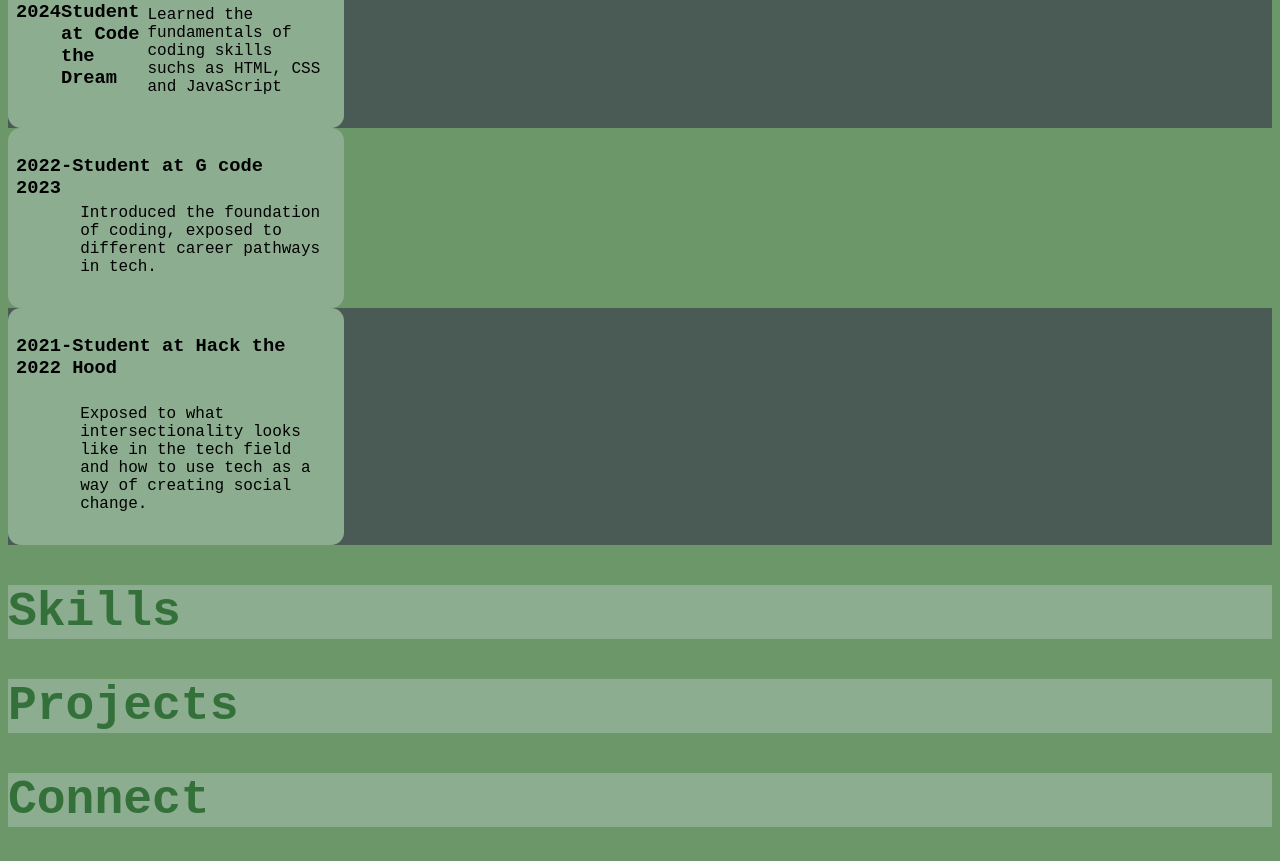
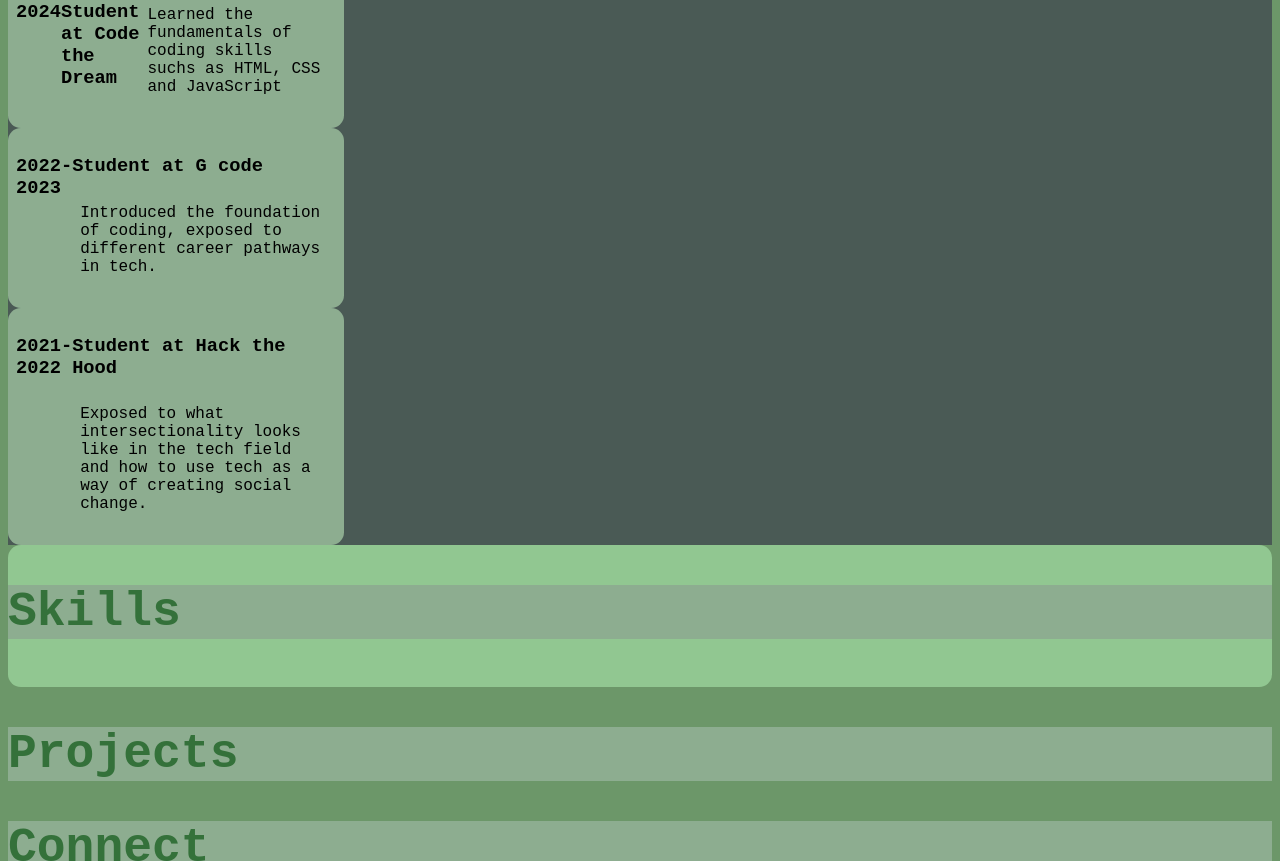
Before and after one commit to virginiarm/virginia-ramos-Io, a plain HTML site: page index.html in a window 1280 px wide. Shown: the part 1290-2151 px from the top of the page. Drawn offline with nearby package versions, Linux system fonts and the light colour scheme; a web font is replaced by a local one.

Commit message:
js added, created footer and skills

```diff
--- a/css/index.css
+++ b/css/index.css
@@ -140,6 +140,12 @@ body{
         width:100%;
     }
 }
+@media(max-width:600px){
+    .navigation{
+        width: 100%;
+        background-color:rgb(200, 175, 175) ;
+    }
+}
 @media (max-width:600px){
     .profile-picture{
         width: 100%;
@@ -159,9 +165,13 @@ body{
         background-color: rgb(74, 90, 85);
     }
 }
-@media screen and (max-width: 600px) {
-    .topnav a {
-      float: none;
-      width: 100%;
-    }
-  }
+#skills{
+    flex-direction: row;
+    background-color: rgb(145, 199, 145);
+    border-radius: 0.8rem;
+    padding-block-end: .5em;
+    padding-bottom: 0.5em;
+    display: grid;
+    grid-template-columns: repeat(auto-fit,minmax(500px,1fr));
+    gap: px;
+}
--- a/index.html
+++ b/index.html
@@ -12,7 +12,6 @@
     <link rel="stylesheet" type='text/css' href="https://cdn.jsdelivr.net/gh/devicons/devicon@latest/devicon.min.css" />
 
     <link rel="stylesheet" type='text/css' href="https://cdn.jsdelivr.net/gh/devicons/devicon@latest/devicon.min.css" />
-
     <link href="css/index.css" rel="stylesheet">
     <title>Virginia Ramos's portfolio</title>
 
@@ -47,7 +46,7 @@
                 </div>
             </div>
         </div>
-        <div clas="exp-container">
+        <div class="exp-container">
             <div class="exp-item">
                 <h3 class="date">2022-2023</h3>
                 <div class="one-experience">
@@ -84,6 +83,7 @@
             <li><a href="viramos1999@gmail.com">Email</a></li>
         </ul>
     </section>
+    <script src="js/index.js"></script>
 </body>
 
 </html>
```
Also changed, not shown: js/index.js (added).
